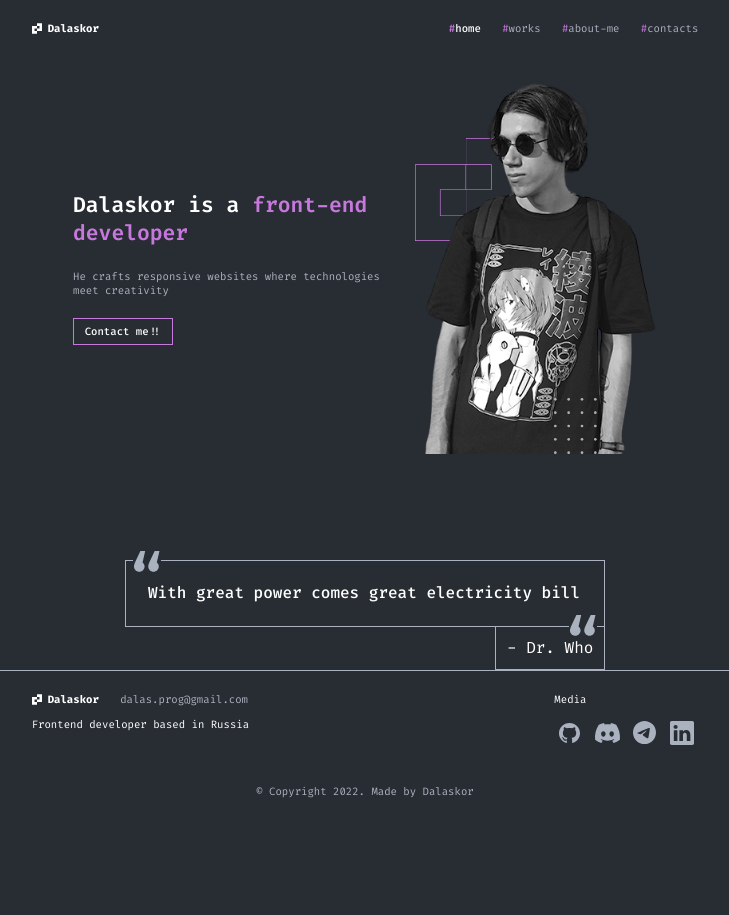
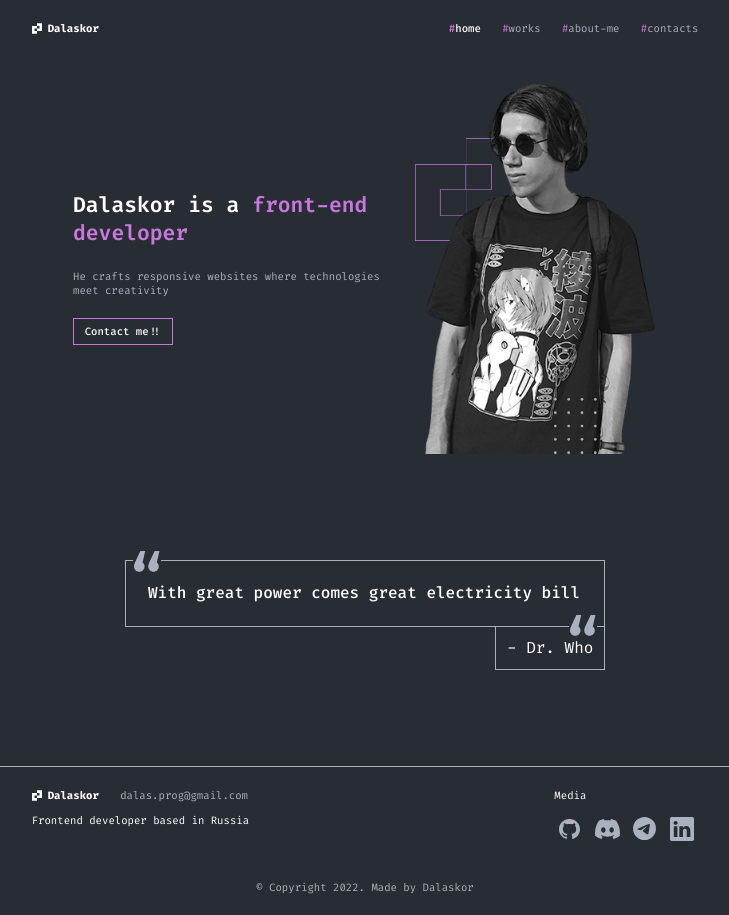
Before and after one commit to Dalaskor/react-portfolio, a React (Create React App) app: page / in a window 1280 px wide. Shown: the whole page, without its empty margins (275-1004 px from the left). Before the commit the page ends 819 px from the top, so only its background shows below. Built offline with nearby package versions, Linux system fonts and the light colour scheme.

Commit message:
micro fix

```diff
--- a/src/components/Footer/Footer.module.scss
+++ b/src/components/Footer/Footer.module.scss
@@ -1,5 +1,6 @@
 .footer {
   border-top: 1px solid #ABB2BF;
+  margin-top: 14.4rem;
 
   &__container {
     max-width: 100rem;
--- a/src/components/Quote/Quote.module.scss
+++ b/src/components/Quote/Quote.module.scss
@@ -1,11 +1,12 @@
 .quote {
+  margin-top: 9.8rem;
+
   &__container {
     max-width: 72rem;
     margin: 0 auto;
     display: flex;
     flex-direction: column;
     align-items: center;
-    padding-top: 9.8rem;
   }
 
   &__body {
```
